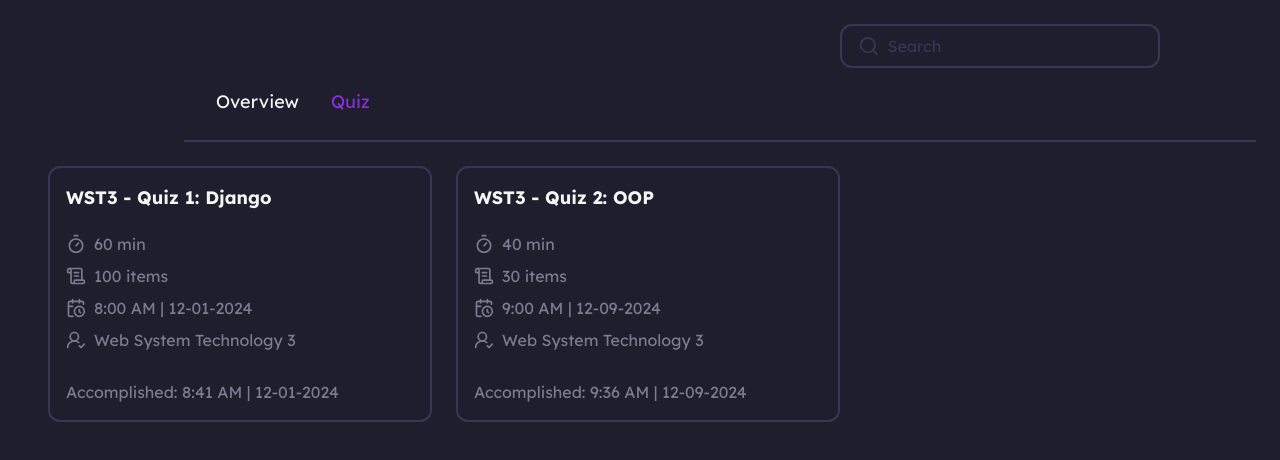
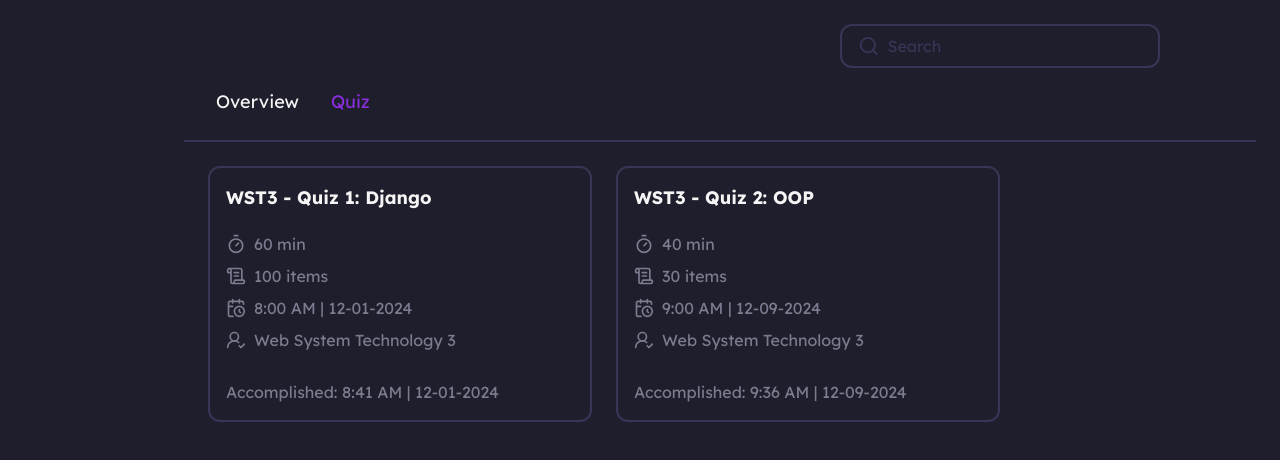
Before and after one commit to chewear/Thinkeroo-FE, a React (Vite) app: page /student in a window 1280 px wide. Both pictures are taken after a click on the button "Quiz". Shown: the top 460 px of the page. Built offline with nearby package versions, Linux system fonts and the light colour scheme.

Commit message:
added margin for side menu

```diff
--- a/src/components/Student/student-class-page-components/student-class-page-view-components/student-class-page-view-sub-components/StudentClassPageQuiz.jsx
+++ b/src/components/Student/student-class-page-components/student-class-page-view-components/student-class-page-view-sub-components/StudentClassPageQuiz.jsx
@@ -36,8 +36,8 @@ function StudentClassPageQuiz({ searchQuery }) {
   };
 
   return (
-    <div className="flex min-h-screen bg-primary-1 text-text-1 font-lexend">  {/* Adjust margins for header and menu */}
-      <div className="flex-1 p-4 md:p-6">
+    <div className="flex min-h-screen bg-primary-1 text-text-1 font-lexend">
+      <div className="flex-1 p-4 md:p-6 ml-40"> {/* Adjust margins for header and menu */}
         {/* Quiz Containers */}
         <div className="flex flex-wrap mt-4 gap-6">
           {filteredQuizData.length === 0 ? (
```
